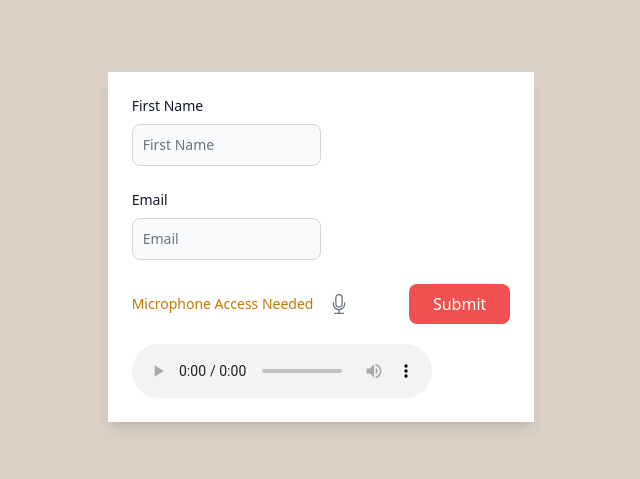
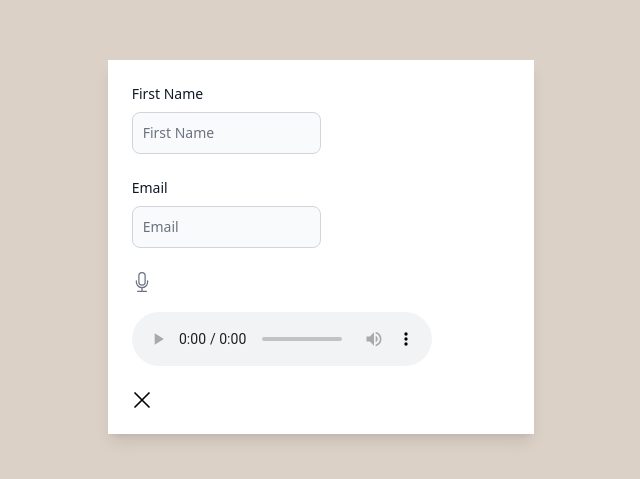
Before and after one commit to redendron-media/voice-recorder, a React (Create React App) app: page / in a window 1280 px wide. Shown: the part 153-632 px from the top of the page, without its empty margins (319-959 px from the left). Built offline with nearby package versions, Linux system fonts and the light colour scheme.

Commit message:
added storage

```diff
--- a/src/App.js
+++ b/src/App.js
@@ -1,14 +1,10 @@
-import './App.css';
 import { useRef, useState } from 'react'
 import {GrClose} from 'react-icons/gr'
 import {BsMic} from 'react-icons/bs'
-import { getStorage, ref, uploadBytesResumable, getDownloadURL } from "firebase/storage";
-import { getFirestore, doc, setDoc } from "firebase/firestore";
-import { app } from 'firebase/firebase.js';
+import { getDatabase, ref, set,push } from 'firebase/database';
+//import { getFirestore, doc, setDoc } from "firebase/firestore";
+import { storage,db } from './firebase.js';
 
-// Get a reference to Firestore and Firebase Storage
-const db = getFirestore(app);
-const storage = getStorage(app);
 
 function App() {
 const [permission, setPermission] = useState(false);
@@ -17,9 +13,9 @@ const [recordingStatus, setRecordingStatus] = useState("inactive");
 const [stream, setStream] = useState(null);
 const [audioChunks, setAudioChunks] = useState([]);
 const [audio, setAudio] = useState(null);
+const [audioBlob, setAudioBlob] = useState(null);
 const [firstName, setFirstName] = useState('');
 const [email, setEmail] = useState('');
-const [audioBlob, setAudioBlob] = useState(null);
 
     const getMicrophonePermission = async () => {
         try{
@@ -74,32 +70,97 @@ const [audioBlob, setAudioBlob] = useState(null);
 
   const handleSubmit = async (event) => {
     event.preventDefault();
+    console.log('Form data:', firstName, email);
+    console.log('Audio URL:', audio);
+    console.log('Audio Blob:', audioBlob);
 
-    // Upload the audio file to Firebase Storage
-    const storageRef = ref(storage, `${firstName}-${Date.now()}.mp3`);
-    const uploadTask = uploadBytesResumable(storageRef, audioBlob);
 
-    uploadTask.on('state_changed',
-      (snapshot) => {
-        // Add some progress functionality here if desired
-      },
-      (error) => {
-        console.log(error);
-      },
-      async () => {
-        const downloadURL = await getDownloadURL(uploadTask.snapshot.ref);
-        // Save the form data to Firestore
-        await setDoc(doc(db, "formSubmissionsVoiceNotes", `${firstName}-${Date.now()}`), {
-          name: firstName,
-          email: email,
-          audioURL: downloadURL
-        });
-      }
-    );
+    if(audio) {
+
+        const formDataRef = ref(db,'formSubmissionsVoiceNotes');
+
+        const newFormEntryRef = push(formDataRef);
+        set(newFormEntryRef, {
+            firstName: firstName,
+            email: email,
+            audioUrl:'',
+        })
+        .then((docRef) =>{
+            console.log('Form data and audio URL saved successfully with ID:')
+
+            if (audioBlob) {
+                const storageRef = storage.ref();
+                const audioFileRef = storageRef.child(`audio_files/${newFormEntryRef.key}.mp3`);
+
+                audioFileRef
+                .put(audioBlob)
+                .then((snapshot) => {
+                  console.log('Audio file uploaded successfully!');
+
+                //   audioFileRef.getDownloadURL().then((audioUrl) => {
+                //     set(newFormEntryRef, { audioUrl: audioUrl }, { merge: true })
+                //     .then(() => {
+                //       console.log('Audio URL saved in the database successfully!');
+                //     })
+                //     .catch((error) => {
+                //       console.error('Error saving audio URL in the database: ', error);
+                //     });
+                //   })
+
+                })
+                .catch((error) => {
+                    console.error('Error uploading audio file: ', error);
+                  });
+            }
+        })
+        .catch((error) => {
+            console.error('Error saving form data and audio URL: ', error);
+          });
+
+        // const storageRef = ref(storage, `${firstName}-${Date.now()}.mp3`);
+        // const uploadTask = uploadBytesResumable(storageRef, audioBlob);
+        // uploadTask.on('state_changed',
+        // (snapshot) =>{
+
+        // },
+        // async () =>{
+        //     const downloadURL = await getDownloadURL(uploadTask.snapshot.ref);
+        //     db.collection('formSubmissionsVoiceNotes')
+        //         .add({
+        //             name: firstName,
+        //             email: email,
+        //             audioURL: downloadURL
+        //         }).then(() =>{
+        //             alert("Message has been submitted")
+        //         })
+        // }
+        // )
+        // uploadTask.on('state_changed',
+        //   (snapshot) => {
+        //     // Add some progress functionality here if desired
+        //   },
+        //   (error) => {
+        //     console.log(error);
+        //   },
+        //   async () => {
+        //     const downloadURL = await getDownloadURL(uploadTask.snapshot.ref);
+        //     // Save the form data to Firestore
+        //     await setDoc(doc(db, "formSubmissionsVoiceNotes", `${firstName}-${Date.now()}`), {
+        //       name: firstName,
+        //       email: email,
+        //       audioURL: downloadURL
+        //     });
+        //   } );
+    }
+
+    else {
+        alert('Please record a voice note')
+    }
+
   }
 
     return (
-        <form onSubmit={handleSubmit} className='bg-[#DCD1C6] w-full h-screen align-middle content-center justify-center'>
+        <div  className='bg-[#DCD1C6] w-full h-screen align-middle content-center justify-center'>
             <div className='flex-col bg-white p-6 justify-self-center align-middle mx-auto w-1/3 shadow-lg'>
                 <div className='w-[50%]'>
                     <label htmlFor="first_name" className='block mb-2 text-sm font-medium text-gray-900 dark:text-white'>First Name</label>
@@ -123,16 +184,17 @@ const [audioBlob, setAudioBlob] = useState(null);
                 </div>
                 <div className='flex items-center justify-between gap-5'>
                     <div className='flex items-center gap-4'>
-                        {permission ? <p className='text-sm text-red-600'>Microphone Access Granted</p> : <p className='text-sm text-yellow-500'>Microphone Access Needed</p>}
-                        {recordingStatus === 'recording' ? <GrClose className='text-xl text-red-500 cursor-pointer' onClick={stopRecording}/> : <BsMic className='text-xl text-gray-500 cursor-pointer' onClick={startRecording}/>}
+                        {recordingStatus === 'recording' ? <GrClose className='text-xl cursor-pointer' onClick={stopRecording}/> : <BsMic className='text-xl text-gray-500 cursor-pointer' onClick={startRecording}/>}
                     </div>
-                    <button className='px-6 py-2 bg-red-500 text-white rounded-lg'>Submit</button>
                 </div>
                 <div className='mt-5'>
                     <audio controls src={audio}></audio>
                 </div>
+                <div className=' mt-6'>
+                    <GrClose className='text-xl cursor-pointer' onClick={handleSubmit}/>
+                </div>
             </div>
-        </form>
+        </div>
     );
 }
 
--- a/src/firebase/firebase.js
+++ b/src/firebase.js
@@ -1,4 +1,6 @@
 import { initializeApp } from "firebase/app";
+import { getStorage } from 'firebase/storage';
+import { getDatabase} from 'firebase/database';
 
 const firebaseConfig = {
     apiKey: "AIzaSyDa3_Bfm5ZztHLp62bjE0wDZ_H_PFJp4Ys",
@@ -8,4 +10,9 @@ const firebaseConfig = {
     messagingSenderId: "474517012693",
     appId: "1:474517012693:web:a4eacac670c74afd03625c"
   };
-  const app = initializeApp(firebaseConfig);
+  const firebaseApp = initializeApp(firebaseConfig);
+
+  const storage = getStorage(firebaseApp);
+  const db = getDatabase();
+  //const db = firebaseApp.firestore();
+  export { storage,db };
```
